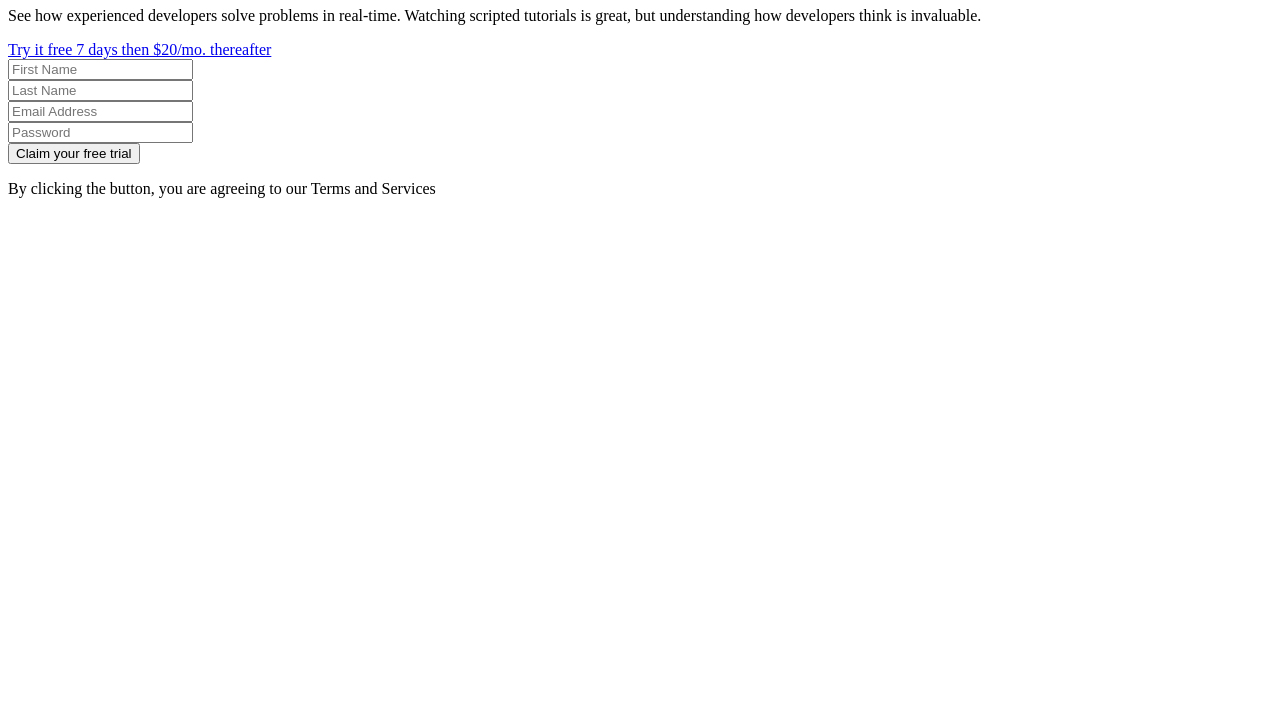
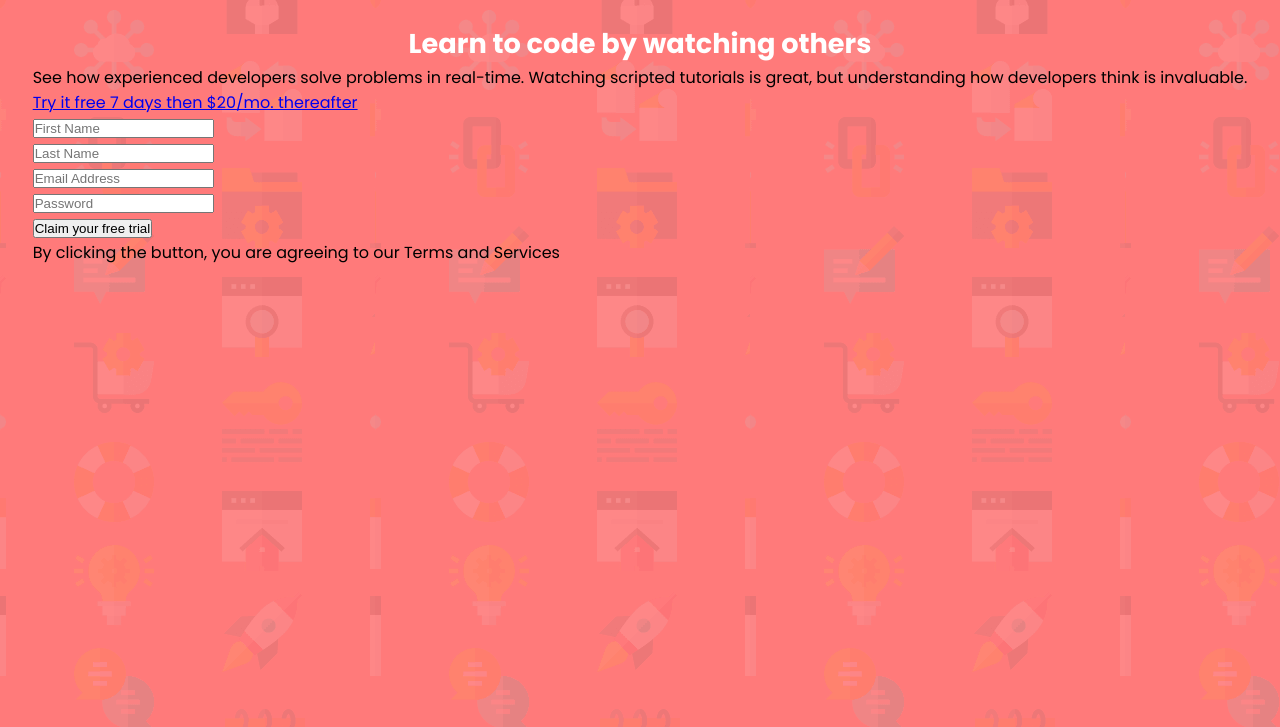
Before and after one commit to Manish-d-art/intro-component-width-singup, a plain HTML site: page index.html in a window 1280 px wide. Shown: the part 73-800 px from the top of the page. Drawn offline with Linux system fonts and the light colour scheme.

Commit message:
update index.html

```diff
--- a/index.html
+++ b/index.html
@@ -6,7 +6,7 @@
 
   <link rel="icon" type="image/png" sizes="32x32" href="./images/favicon-32x32.png">
 
-  <link rel="styleshet" href="./css/style.css">
+  <link rel="stylesheet" href="./css/style.css">
 
   <title>Frontend Mentor | Intro component with sign up form</title>
 
```
